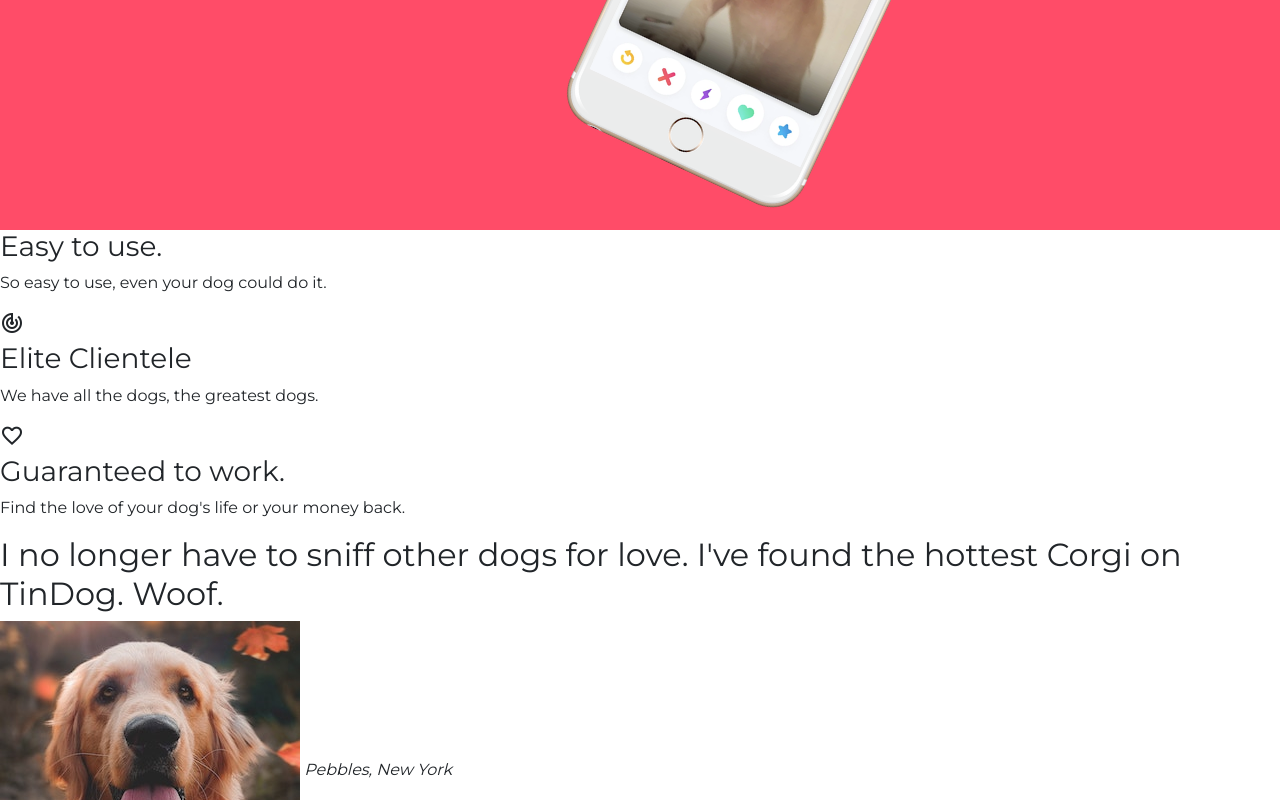
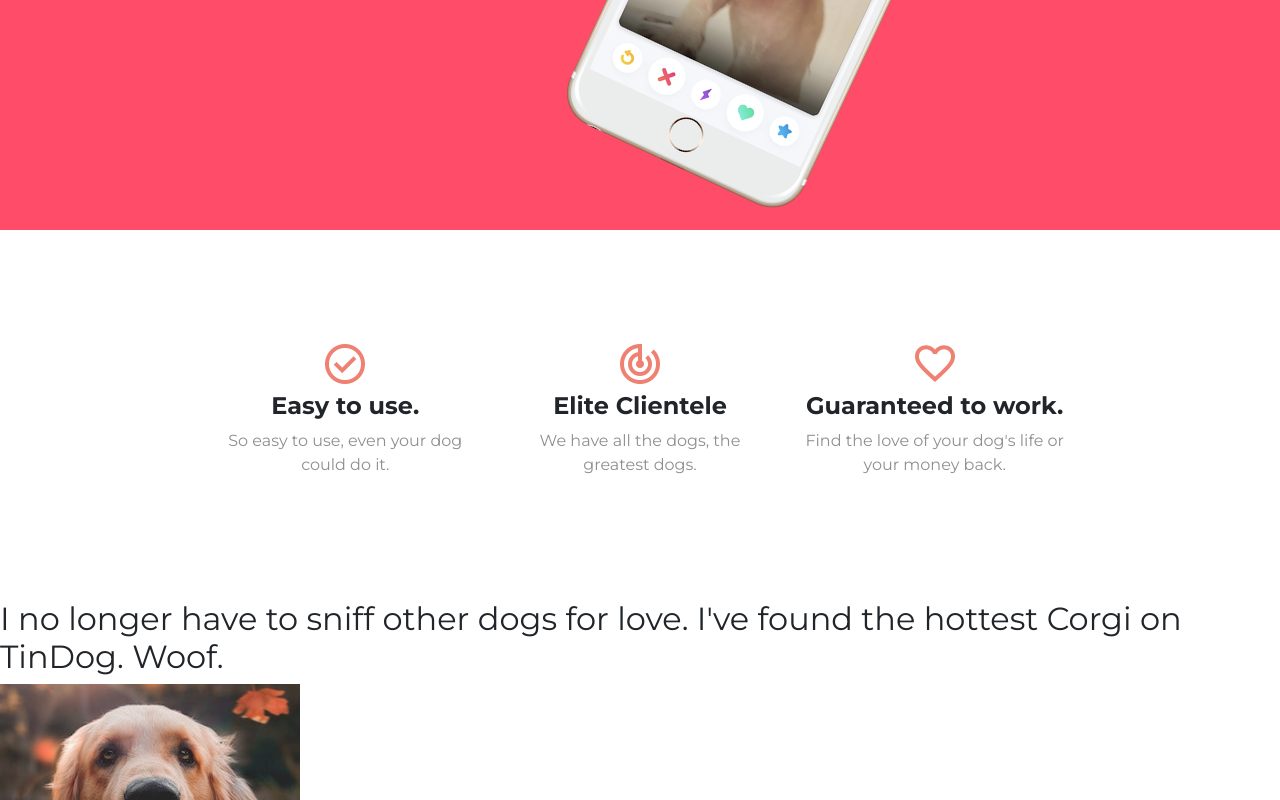
Before and after one commit to ChavezJan/tindog-bootstrap, a plain HTML site: page index.html in a window 1280 px wide. Shown: the part 517-1317 px from the top of the page. Drawn offline with nearby package versions, Linux system fonts and the light colour scheme.

Commit message:
Adding the Feature section

```diff
--- a/css/styles.css
+++ b/css/styles.css
@@ -19,6 +19,9 @@ h1{
     font-size: 3.5rem;
     line-height: 1.5;
 }
+
+
+
 
 /* Navigation Bar */
 
@@ -66,6 +69,34 @@ h1{
 
 /* Features */
 
+#features {
+    padding: 2%;
+}
+
+.col-Features {
+    text-align: center;
+    margin: 5% 0;
+
+}
+
+.p-Features {
+    color: #8f8f8f;
+}
+
+.h3-Features {
+    font-family: 'Montserrat';
+    font-weight: 700;
+    font-size: 1.5rem;
+}
+
 .icon-features {
-    font-size: 5rem;
+    color: #ef8172;
+    transform: scale(2,2);
+    margin: 1rem;
+    transition: 0.5s;
 }
+
+.icon-features:hover {
+    color: #ff4c68;
+    transform: scale(3,3);
+}
--- a/index.html
+++ b/index.html
@@ -75,21 +75,32 @@
   <!-- Features -->
 
   <section id="features">
-    <div>
-      <h3>Easy to use.</h3>
-      <p>So easy to use, even your dog could do it.</p>
+    <div class="container-fluid">
+      <div class="row">
+        <div class="col-lg-4 col-Features">
+          <span class="material-symbols-outlined icon-features">
+            check_circle
+            </span>
+          <h3 class="h3-Features">Easy to use.</h3>
+          <p class="p-Features">So easy to use, even your dog could do it.</p>
+        </div>
 
-      <span class="material-symbols-outlined">
-        track_changes
-        </span>
-      <h3>Elite Clientele</h3>
-      <p>We have all the dogs, the greatest dogs.</p>
+        <div class="col-lg-4 col-Features">
+          <span class="material-symbols-outlined icon-features">
+            track_changes
+            </span>
+          <h3 class="h3-Features">Elite Clientele</h3>
+          <p class="p-Features">We have all the dogs, the greatest dogs.</p>
+        </div>
 
-      <span class="icon-features material-symbols-outlined">
-        favorite
-        </span>
-      <h3>Guaranteed to work.</h3>
-      <p>Find the love of your dog's life or your money back.</p>
+        <div class="col-lg-4 col-Features">
+          <span class="material-symbols-outlined icon-features ">
+            favorite
+            </span>
+          <h3 class="h3-Features">Guaranteed to work.</h3>
+          <p class="p-Features">Find the love of your dog's life or your money back.</p>
+        </div>
+      </div>
     </div>
   </section>
 
```
